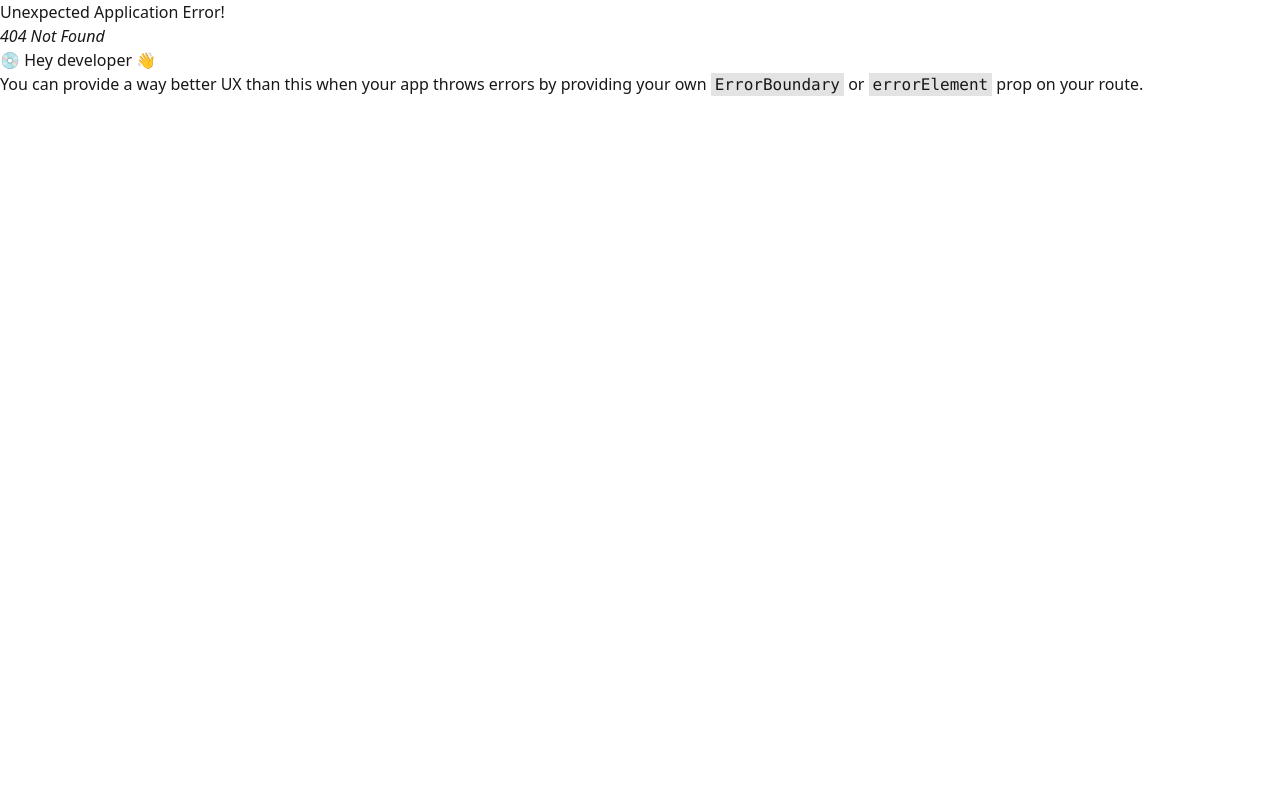
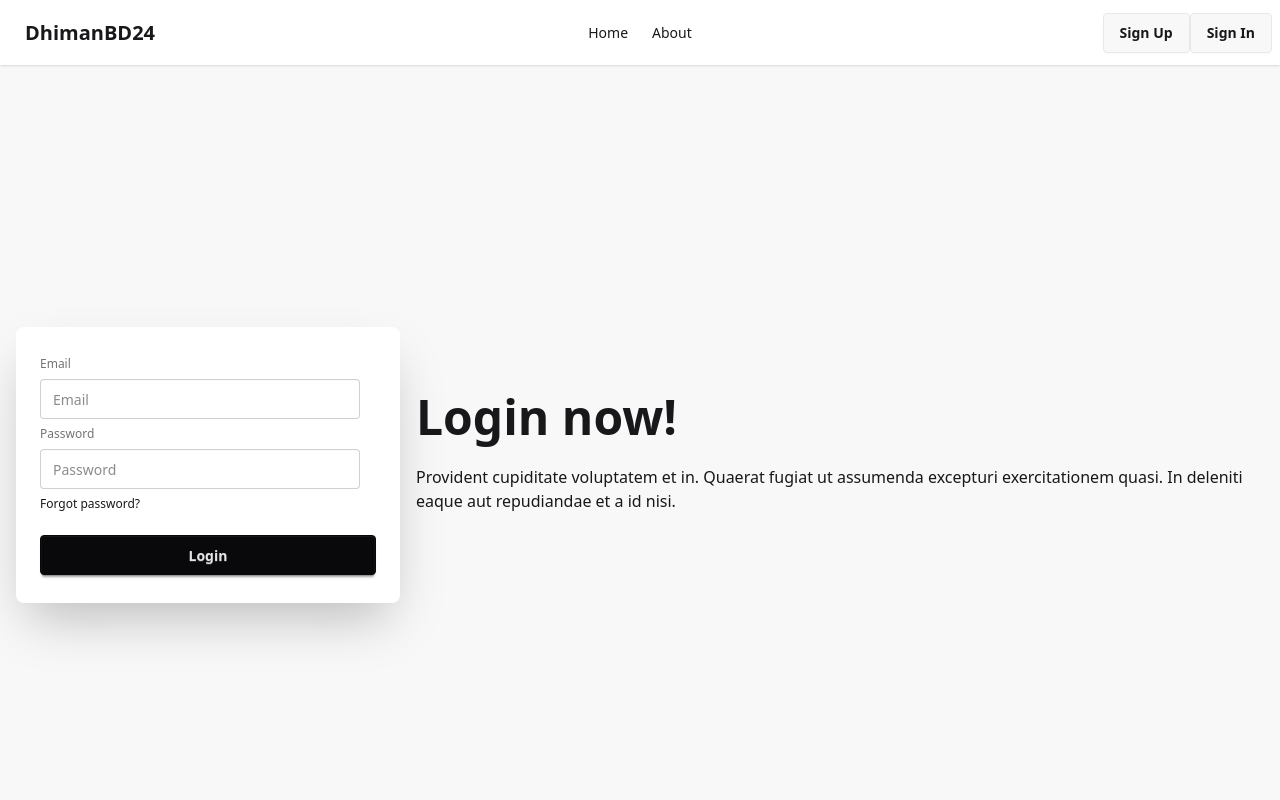
Before and after one commit to developerdhiman/login-system-recap, a React (Vite) app: page /signIn in a window 1280 px wide. Before the commit this address had no page. Shown: the top 800 px of the page. Built offline with nearby package versions, Linux system fonts and the light colour scheme.

Commit message:
add login pages

```diff
--- a/src/Pages/SignInPage/SignInPage.jsx
+++ b/src/Pages/SignInPage/SignInPage.jsx
@@ -1,11 +1,32 @@
-import React from 'react';
-
 const SignInPage = () => {
-    return (
-        <div>
-
+  return (
+    <div className="hero bg-base-200 min-h-screen">
+      <div className="hero-content flex-col lg:flex-row-reverse">
+        <div className="text-center lg:text-left">
+          <h1 className="text-5xl font-bold">Login now!</h1>
+          <p className="py-6">
+            Provident cupiditate voluptatem et in. Quaerat fugiat ut assumenda
+            excepturi exercitationem quasi. In deleniti eaque aut repudiandae et
+            a id nisi.
+          </p>
         </div>
-    );
+        <div className="card bg-base-100 w-full max-w-sm shrink-0 shadow-2xl">
+          <div className="card-body">
+            <fieldset className="fieldset">
+              <label className="label">Email</label>
+              <input type="email" className="input" placeholder="Email" />
+              <label className="label">Password</label>
+              <input type="password" className="input" placeholder="Password" />
+              <div>
+                <a className="link link-hover">Forgot password?</a>
+              </div>
+              <button className="btn btn-neutral mt-4">Login</button>
+            </fieldset>
+          </div>
+        </div>
+      </div>
+    </div>
+  );
 };
 
 export default SignInPage;
--- a/src/components/Navbar/Navbar.jsx
+++ b/src/components/Navbar/Navbar.jsx
@@ -1,9 +1,10 @@
 import { Link } from "react-router";
+import { NavLink } from "react-router";
 
 const Navbar = () => {
     const links = <>
-        <li><Link>Home</Link></li>
-        <li><Link>About</Link></li>
+        <li><NavLink>Home</NavLink></li>
+        <li><NavLink>About</NavLink></li>
     </>
   return (
     <div className="navbar bg-base-100 shadow-sm">
@@ -41,7 +42,8 @@
         </ul>
       </div>
       <div className="navbar-end">
-        <a className="btn">Login</a>
+        <Link className="btn">Sign Up</Link>
+        <Link to="/signIn" className="btn">Sign In</Link>
       </div>
     </div>
   );
--- a/src/routes/Route.jsx
+++ b/src/routes/Route.jsx
@@ -1,6 +1,7 @@
 import { createBrowserRouter } from "react-router";
 import Root from "../layout/Root";
 import Carousel from "../components/Carousel/Carousel";
+import SignInPage from "../Pages/SignInPage/SignInPage";
 
 const router = createBrowserRouter([
     {
@@ -10,6 +11,10 @@
             {
                 path: "/",
                 Component: Carousel
+            },
+            {
+                path: "/signIn",
+                Component: SignInPage
             }
         ]
     }
```
